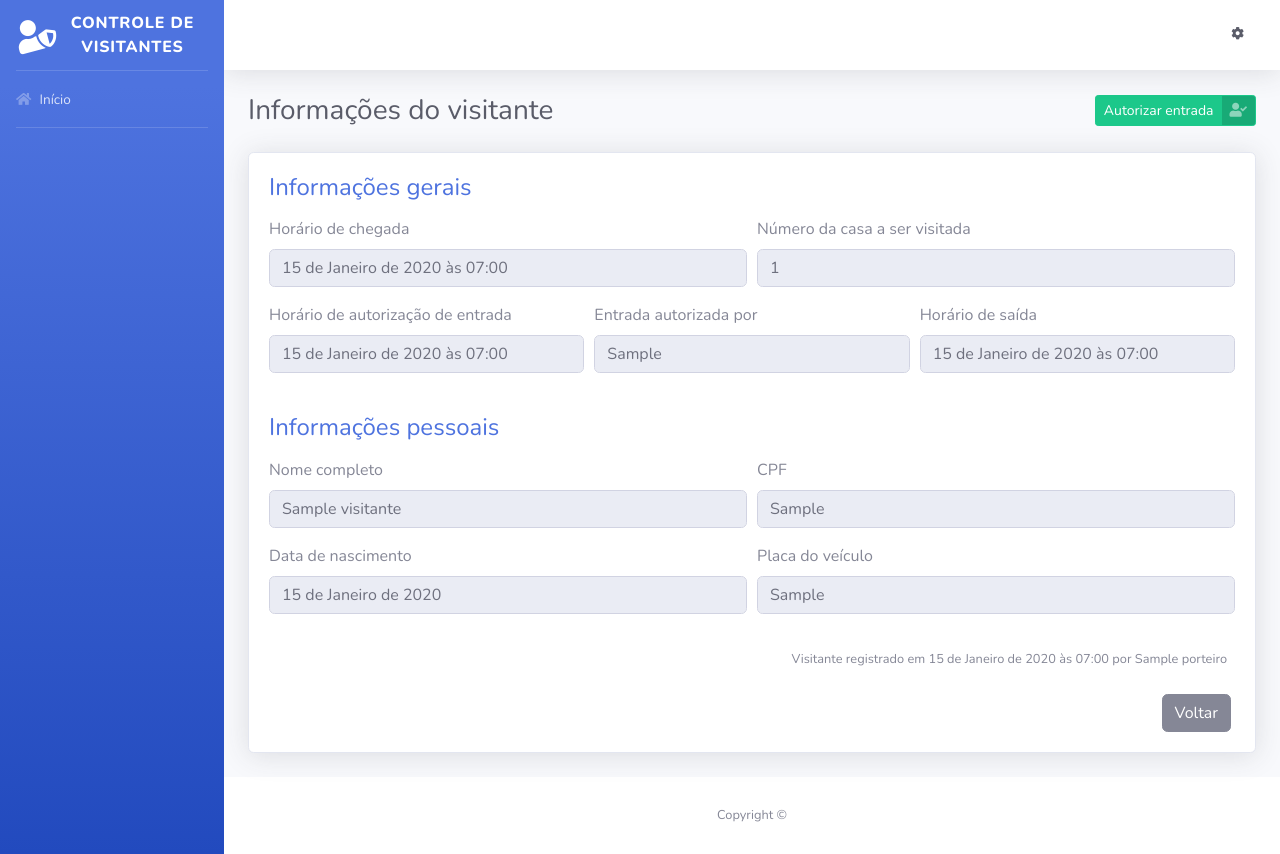
After one commit to JoaoMBarros/controle-visitantes, a Django app: page /visitantes/1/ in a window 1280 px wide. The commit adds this page. Run offline with Django 4.2, Linux system fonts and the light colour scheme; tables that the repository leaves empty hold one stand-in row (values such as "Sample post"); some libraries are stand-ins or nearby versions.

Commit message:
Adicionado autorização de visita e visualização de informações

```diff
--- a/controle_visitantes/urls.py
+++ b/controle_visitantes/urls.py
@@ -2,7 +2,7 @@ from django.contrib import admin
 from django.urls import path
 
 from usuarios.views import index
-from visitantes.views import registrar_visitante
+from visitantes.views import registrar_visitante, informacoes_visitante
 
 urlpatterns = [
     path("admin/", admin.site.urls),
@@ -17,5 +17,11 @@ urlpatterns = [
         "registrar-visitante/",
         registrar_visitante,
         name="registrar_visitante"
+    ),
+
+    path(
+        "visitantes/<int:id>/",
+        informacoes_visitante,
+        name="informacoes_visitante"
     )
 ]
--- a/templates/base.html
+++ b/templates/base.html
@@ -30,7 +30,7 @@
                 <hr class="sidebar-divider my-0">
 
                 <li class="nav-item">
-                    <a class="nav-link" href="#">
+                    <a class="nav-link" href="{% url 'index' %}">
                         <i class="fas fa-home"></i>
                         <span>Início</span>
                     </a>
--- /dev/null
+++ b/templates/informacoes_visitante.html
@@ -0,0 +1,132 @@
+{% extends "base.html" %}
+
+{% load widget_tweaks %}
+
+{% block conteudo %}
+<div class="container">
+    <div class="d-sm-flex align-items-center justify-content-between mb-4">
+        <h1 class="h3 mb-0 text-gray-800">{{ nome_pagina }}</h1>
+
+        <div>
+            <a href="#" class="btn btn-success btn-icon-split btn-sm" data-toggle="modal" data-target="#modal1">
+                <span class="text">Autorizar entrada</span>
+
+                <span class="icon text-white-50">
+                    <i class="fas fa-user-check"></i>
+                </span>
+            </a>
+        </div>
+    </div>
+
+    <div class="card shadow mb-4">
+        <div class="card-body">
+            <h4 class="mb-3 text-primary">
+                Informações gerais
+            </h4>
+
+            <form>
+                <div class="form-row">
+                    <div class="form-group col-md-6">
+                        <label>Horário de chegada</label>
+                        <input type="text" class="form-control" value="{{ visitante.horario_chegada }}" disabled>
+                    </div>
+
+                    <div class="form-group col-md-6">
+                        <label>Número da casa a ser visitada</label>
+                        <input type="text" class="form-control" value="{{ visitante.numero_casa }}" disabled>
+                    </div>
+                </div>
+
+                <div class="form-row">
+                    <div class="form-group col-md-4">
+                        <label>Horário de autorização de entrada</label>
+                        <input type="text" class="form-control" value="{{ visitante.get_horario_autorizacao }}" disabled>
+                    </div>
+
+                    <div class="form-group col-md-4">
+                        <label>Entrada autorizada por</label>
+                        <input type="text" class="form-control" value="{{ visitante.get_morador_responsavel }}" disabled>
+                    </div>
+
+                    <div class="form-group col-md-4">
+                        <label>Horário de saída</label>
+                        <input type="text" class="form-control" value="{{ visitante.get_horario_saida }}" disabled>
+                    </div>
+                </div>
+            </form>
+
+            <h4 class="mb-3 mt-4 text-primary">
+                Informações pessoais
+            </h4>
+
+            <form>
+                <div class="form-row">
+                    <div class="form-group col-md-6">
+                        <label>Nome completo</label>
+                        <input type="text" class="form-control" value="{{ visitante.nome_completo }}" disabled>
+                    </div>
+
+                    <div class="form-group col-md-6">
+                        <label>CPF</label>
+                        <input type="text" class="form-control" value="{{ visitante.cpf }}" disabled>
+                    </div>
+                </div>
+
+                <div class="form-row">
+                    <div class="form-group col-md-6">
+                        <label>Data de nascimento</label>
+                        <input type="text" class="form-control" value="{{ visitante.data_nascimento }}" disabled>
+                    </div>
+
+                    <div class="form-group col-md-6">
+                        <label>Placa do veículo</label>
+                        <input type="text" class="form-control" value="{{ visitante.get_placa_veiculo }}" disabled>
+                    </div>
+                </div>
+            </form>
+
+            <p class="mr-2 mt-3 mb-4 text-right">
+                <small>
+                    Visitante registrado em {{ visitante.horario_chegada }} por {{ visitante.registrado_por }}
+                </small>
+            </p>
+
+            <div class="mr-1 text-right">
+                <a href="{% url 'index' %}" class="btn btn-secondary text-white" type="button">
+                    <span class="text">Voltar</span>
+                </a>
+            </div>
+        </div>
+    </div>
+
+    <div class="modal fade" id="modal1" tabindex="-1" role="dialog" aria-labelledby="exampleModalLabel" aria-hidden="true">
+        <div class="modal-dialog" role="document">
+            <div class="modal-content">
+                <div class="modal-header">
+                    <h5 class="modal-title" id="exampleModalLabel">Autorizar entrada de visitante</h5>
+
+                    <button type="button" class="close" data-dismiss="modal" aria-label="Close">
+                        <span aria-hidden="true">&times;</span>
+                    </button>
+                </div>
+
+                <div class="modal-body">
+                    <form method="post">
+                        {% csrf_token %}
+
+                        <div class="form-group">
+                            <label for="id_morador_responsavel" class="col-form-label">Nome do morador responsável por autorizar a entrada do visitante:</label>
+                            {% render_field form.morador_responsavel placeholder="Nome do morador responsável por autorizar a entrada do visitante" class="form-control" %}
+                        </div>
+
+                        <div class="modal-footer">
+                            <button type="button" class="btn btn-secondary" data-dismiss="modal">Cancelar</button>
+                            <button type="submit" class="btn btn-primary">Autorizar entrada</button>
+                        </div>
+                    </form>
+                </div>
+            </div>
+        </div>
+    </div>
+</div>
+{% endblock %}
--- a/visitantes/forms.py
+++ b/visitantes/forms.py
@@ -7,3 +7,34 @@ class VisitanteForm(forms.ModelForm):
         fields = [
             "nome_completo", "cpf", "data_nascimento", "numero_casa", "placa_veiculo"
         ]
+        error_messages = {
+            "nome_completo": {
+                "required": "O nome completo do visitante é obrigatório para o registro"
+            },
+            "cpf": {
+                "required": "O cpf do visitante é obrigatório para o registro"
+            },
+            "data_nascimento": {
+                "required": "A data de nascimento do visitante é obrigatória para o registro",
+                "invalid": "Por favor, informe um formato válido para a data de nascimento (DD/MM/AAAA)"
+            },
+            "numero_casa": {
+                "required": "O número da casa a visitar é obrigatória para o registro"
+            }
+        }
+
+class AutorizaVisitanteForm(forms.ModelForm):
+    morador_responsavel = forms.CharField(
+        required=True
+    )
+
+    class Meta:
+        model = Visitante
+        fields = [
+            "morador_responsavel"
+        ]
+        error_messages = {
+            "morador_responsavel": {
+                "required": "Por favor, informe o nome do morador responsável por autorizar a entrada do visitante."
+            }
+        }
--- a/visitantes/models.py
+++ b/visitantes/models.py
@@ -1,6 +1,19 @@
 from django.db import models
 
 class Visitante(models.Model):
+
+    STATUS_VISITANTE = [
+        ("AGUARDANDO", "Aguardando autorização"),
+        ("EM_VISITA", "Em visita"),
+        ("FINALIZADO", "Visita finalizada")
+    ]
+
+    status = models.CharField(
+        verbose_name="Status",
+        max_length=10,
+        choices=STATUS_VISITANTE,
+        default="AGUARDANDO",
+    )
 
     nome_completo = models.CharField(
         verbose_name="Nome completo",
@@ -60,6 +73,30 @@ class Visitante(models.Model):
         on_delete=models.PROTECT,
     )
 
+    def get_horario_saida(self):
+        if self.horario_saida:
+            return self.horario_saida
+
+        return "Horário de saída não registrado"
+
+    def get_horario_autorizacao(self):
+        if self.horario_autorizacao:
+            return self.horario_autorizacao
+
+        return "Visitante aguardando autorização"
+
+    def get_morador_responsavel(self):
+        if self.morador_responsavel:
+            return self.morador_responsavel
+
+        return "Visitante aguardando autorização"
+
+    def get_placa_veiculo(self):
+        if self.placa_veiculo:
+            return self.placa_veiculo
+
+        return "Veículo não registrado"
+
     class Meta:
         verbose_name = "Visitante"
         verbose_name_plural = "Visitantes"
--- a/visitantes/views.py
+++ b/visitantes/views.py
@@ -1,5 +1,8 @@
-from django.shortcuts import render, redirect
-from visitantes.forms import VisitanteForm
+from django.contrib import messages
+from django.shortcuts import render, redirect, get_object_or_404
+from django.utils import timezone
+from visitantes.forms import VisitanteForm, AutorizaVisitanteForm
+from visitantes.models import Visitante
 
 def registrar_visitante(request):
 
@@ -18,6 +21,12 @@ def registrar_visitante(request):
             # Salva o visitante no banco de dados
             visitante.save()
 
+            # Mensagem de sucesso gerada quando há um registro de visitante
+            messages.success(
+                request,
+                "Visitante registrado com sucesso"
+            )
+
             return redirect("index")
 
     # Cria um contexto contendo o nome da página e o formulário
@@ -28,3 +37,41 @@ def registrar_visitante(request):
     }
 
     return render(request, "registrar_visitante.html", context)
+
+def informacoes_visitante(request, id):
+
+    visitante = get_object_or_404(
+        Visitante,
+        id=id
+    )
+
+    form = AutorizaVisitanteForm()
+
+    if request.method == "POST":
+        form = AutorizaVisitanteForm(
+            request.POST,
+            instance=visitante # Informa ao django a atualização do visitante referente ao id com o corpo da requisição POST
+        )
+
+        if form.is_valid():
+            visitante = form.save(commit=False)
+
+            visitante.status = "EM_VISITA"
+            visitante.horario_autorizacao = timezone.now()
+
+            visitante.save()
+
+            messages.success(
+                request,
+                "Entrada de visitante autorizada com sucesso"
+            )
+
+            return redirect("index")
+
+    context = {
+        "nome_pagina": "Informações do visitante",
+        "visitante": visitante,
+        "form": form,
+    }
+
+    return render(request, "informacoes_visitante.html", context)
```
Also changed, not shown: templates/index.html (+19 -3 lines), templates/registrar_visitante.html (+12 -0 lines), visitantes/migrations/0002_alter_visitante_options_visitante_status.py (added).
